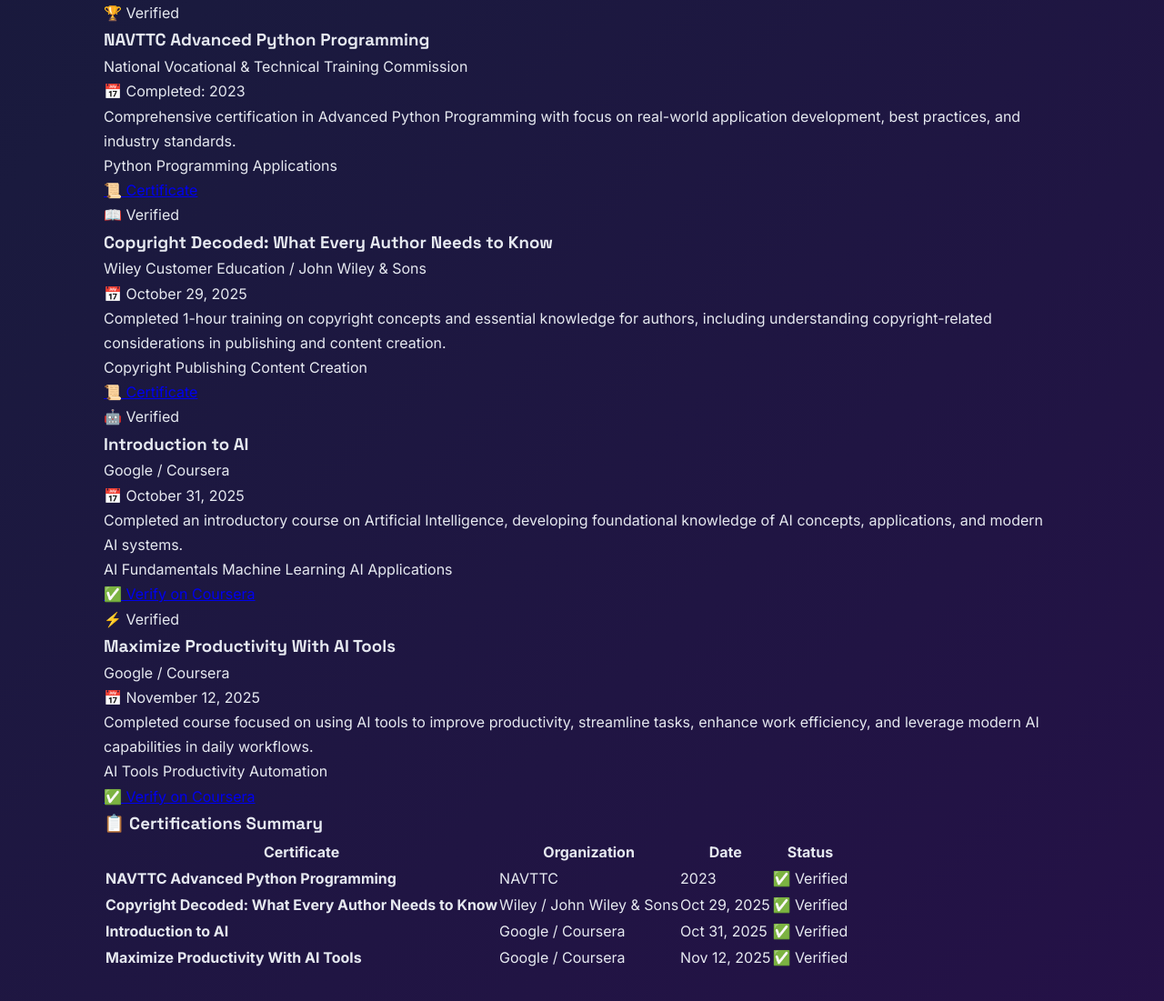
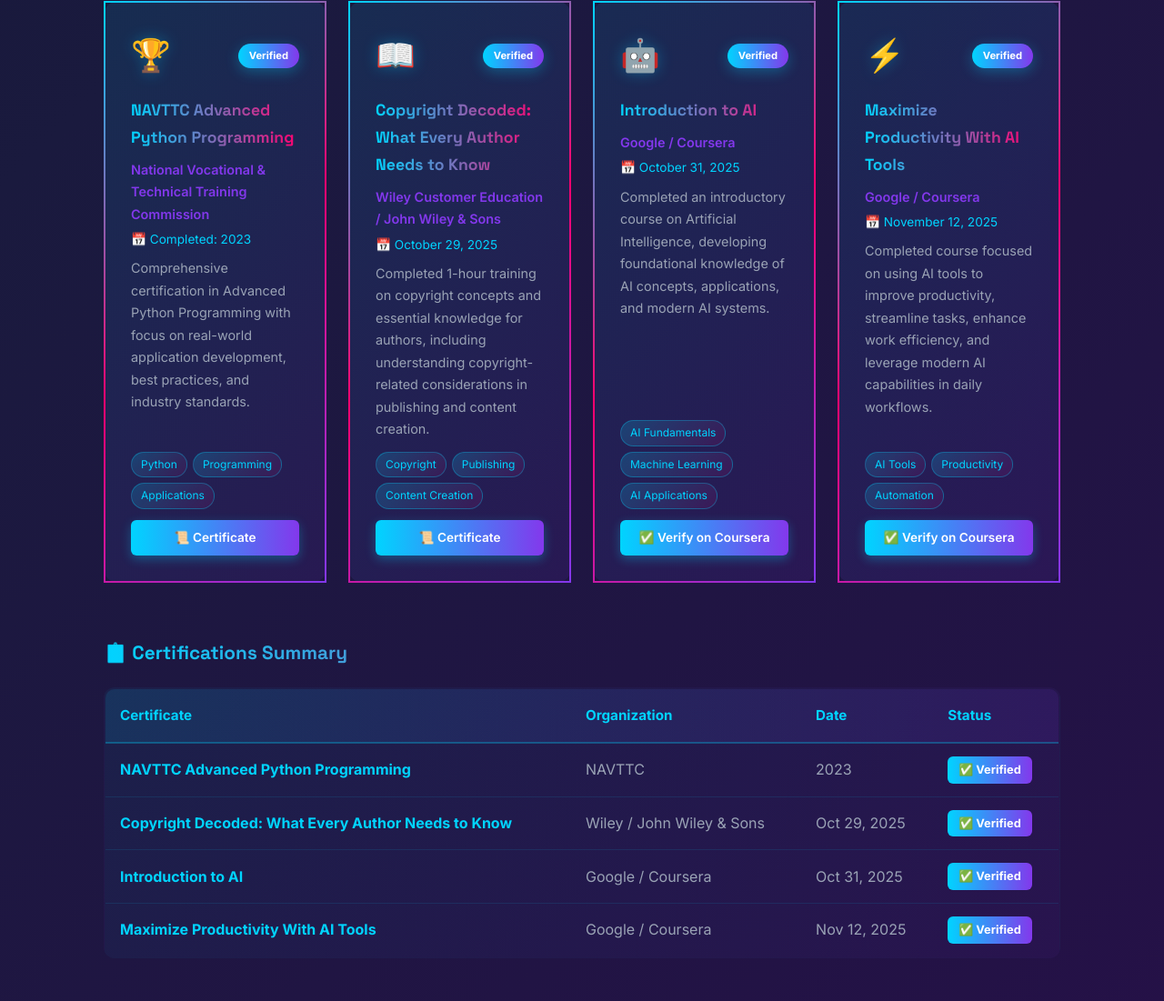
Before and after one commit to Ihsanulhaq077/Ihsanulhaq077.github.io, a plain HTML site: page index.html in a window 1280 px wide. Shown: the part 3670-4771 px from the top of the page at 91% size. Drawn offline with Linux system fonts and the light colour scheme; a script that the page names is missing.

Commit message:
Add CSS styling for certificates section with cards and table

```diff
--- a/style.css
+++ b/style.css
@@ -343,6 +343,194 @@
 .project-links a:hover::after { width: 100%; }
 .project-links a:hover { color: #ff006e; }
 
+/* ===== Certificates ===== */
+.certificates-grid { display: grid; grid-template-columns: repeat(4, 1fr); gap: 24px; margin-bottom: 60px; }
+.certificate-card {
+  background: linear-gradient(135deg, rgba(0,212,255,0.1) 0%, rgba(131,56,236,0.1) 100%);
+  border: 2px solid;
+  border-image: linear-gradient(135deg, #00d4ff, #ff006e, #8338ec) 1;
+  border-radius: var(--radius);
+  padding: 28px;
+  transition: all 0.3s;
+  position: relative;
+  overflow: hidden;
+  display: flex;
+  flex-direction: column;
+}
+.certificate-card::before {
+  content: '';
+  position: absolute;
+  top: -100%;
+  left: 0;
+  width: 100%;
+  height: 100%;
+  background: linear-gradient(180deg, transparent, rgba(0,212,255,0.1), transparent);
+  transition: top 0.5s;
+  z-index: 0;
+}
+.certificate-card:hover::before { top: 100%; }
+.certificate-card:hover {
+  transform: translateY(-8px);
+  border-image: linear-gradient(135deg, #ff006e, #ffbe0b, #8338ec) 1;
+  box-shadow: 0 20px 50px rgba(0,212,255,0.2);
+}
+.cert-header {
+  display: flex;
+  justify-content: space-between;
+  align-items: center;
+  margin-bottom: 16px;
+  position: relative;
+  z-index: 1;
+}
+.cert-icon {
+  font-size: 2.2rem;
+  filter: drop-shadow(0 0 8px rgba(0,212,255,0.3));
+}
+.cert-badge {
+  background: linear-gradient(90deg, #00d4ff, #8338ec);
+  color: #fff;
+  padding: 4px 12px;
+  border-radius: 999px;
+  font-size: 0.7rem;
+  font-weight: 700;
+  box-shadow: 0 4px 15px rgba(0,212,255,0.3);
+}
+.certificate-card h3 {
+  font-size: 1.1rem;
+  background: linear-gradient(90deg, #00d4ff, #ff006e);
+  -webkit-background-clip: text;
+  background-clip: text;
+  color: transparent;
+  margin-bottom: 8px;
+  position: relative;
+  z-index: 1;
+}
+.cert-issuer {
+  color: #8338ec;
+  font-weight: 600;
+  font-size: 0.9rem;
+  margin-bottom: 4px;
+  position: relative;
+  z-index: 1;
+}
+.cert-date {
+  color: #00d4ff;
+  font-size: 0.85rem;
+  margin-bottom: 8px;
+  position: relative;
+  z-index: 1;
+}
+.cert-description {
+  color: var(--text-muted);
+  font-size: 0.9rem;
+  margin-bottom: 12px;
+  flex: 1;
+  position: relative;
+  z-index: 1;
+}
+.cert-skills {
+  display: flex;
+  flex-wrap: wrap;
+  gap: 6px;
+  margin-bottom: 12px;
+  position: relative;
+  z-index: 1;
+}
+.skill-tag {
+  background: linear-gradient(135deg, rgba(0,212,255,0.2), rgba(255,0,110,0.1));
+  color: #00d4ff;
+  padding: 3px 10px;
+  border-radius: 999px;
+  font-size: 0.75rem;
+  border: 1px solid rgba(0,212,255,0.3);
+  transition: all 0.2s;
+}
+.skill-tag:hover {
+  background: linear-gradient(135deg, #00d4ff, #8338ec);
+  color: #fff;
+  transform: scale(1.05);
+}
+.cert-link {
+  display: inline-block;
+  background: linear-gradient(90deg, #00d4ff, #8338ec);
+  color: #fff !important;
+  text-decoration: none;
+  padding: 8px 16px;
+  border-radius: 6px;
+  font-weight: 600;
+  font-size: 0.85rem;
+  box-shadow: 0 4px 12px rgba(0,212,255,0.3);
+  transition: all 0.2s;
+  position: relative;
+  z-index: 1;
+  text-align: center;
+}
+.cert-link:hover {
+  background: linear-gradient(90deg, #ff006e, #ffbe0b);
+  box-shadow: 0 8px 20px rgba(255,0,110,0.4);
+  transform: translateY(-2px);
+}
+.cert-link.disabled {
+  opacity: 0.6;
+  cursor: not-allowed;
+}
+
+/* ===== Certificates Table ===== */
+.certificates-table {
+  margin-top: 50px;
+  position: relative;
+  z-index: 1;
+}
+.table-title {
+  font-size: 1.3rem;
+  background: linear-gradient(90deg, #00d4ff, #ff006e);
+  -webkit-background-clip: text;
+  background-clip: text;
+  color: transparent;
+  margin-bottom: 20px;
+  font-weight: 700;
+}
+.certs-table {
+  width: 100%;
+  border-collapse: collapse;
+  background: linear-gradient(135deg, rgba(0,212,255,0.05) 0%, rgba(131,56,236,0.05) 100%);
+  border: 2px solid;
+  border-image: linear-gradient(135deg, #00d4ff, #ff006e) 1;
+  border-radius: 12px;
+  overflow: hidden;
+}
+.certs-table thead {
+  background: linear-gradient(90deg, rgba(0,212,255,0.1), rgba(131,56,236,0.1));
+  border-bottom: 2px solid rgba(0,212,255,0.3);
+}
+.certs-table th {
+  padding: 16px;
+  text-align: left;
+  color: #00d4ff;
+  font-weight: 700;
+  font-size: 0.95rem;
+}
+.certs-table td {
+  padding: 14px 16px;
+  border-bottom: 1px solid rgba(0,212,255,0.1);
+  color: var(--text-muted);
+}
+.certs-table tbody tr:hover {
+  background: linear-gradient(90deg, rgba(0,212,255,0.1), rgba(255,0,110,0.05));
+}
+.certs-table td strong {
+  color: #00d4ff;
+}
+.status-badge {
+  background: linear-gradient(90deg, #00d4ff, #8338ec);
+  color: #fff;
+  padding: 4px 12px;
+  border-radius: 6px;
+  font-size: 0.8rem;
+  font-weight: 700;
+  display: inline-block;
+}
+
 /* ===== Timeline ===== */
 .timeline { position: relative; padding-left: 28px; max-width: 720px; }
 .timeline::before {
@@ -439,8 +627,12 @@
 .reveal.visible { opacity: 1; transform: translateY(0); }
 
 /* ===== Responsive ===== */
+@media (max-width: 1200px) {
+  .certificates-grid { grid-template-columns: repeat(2, 1fr); }
+}
 @media (max-width: 900px) {
   .about-grid, .skills-grid, .projects-grid, .contact-grid { grid-template-columns: 1fr; }
+  .certificates-grid { grid-template-columns: 1fr; }
   .nav-links {
     position: fixed; top: 68px; right: -100%; flex-direction: column;
     background: linear-gradient(135deg, rgba(10,14,39,0.98), rgba(26,42,74,0.98));
@@ -455,7 +647,10 @@
   .menu-toggle { display: block; }
   .section { padding: 70px 0; }
   .projects-grid, .skills-grid { grid-template-columns: repeat(2, 1fr); }
+  .certs-table { font-size: 0.85rem; }
+  .certs-table th, .certs-table td { padding: 10px; }
   @media (max-width: 600px) {
-    .projects-grid, .skills-grid, .contact-grid { grid-template-columns: 1fr; }
+    .projects-grid, .skills-grid, .contact-grid, .certificates-grid { grid-template-columns: 1fr; }
+    .certs-table { overflow-x: auto; }
   }
 }
```
